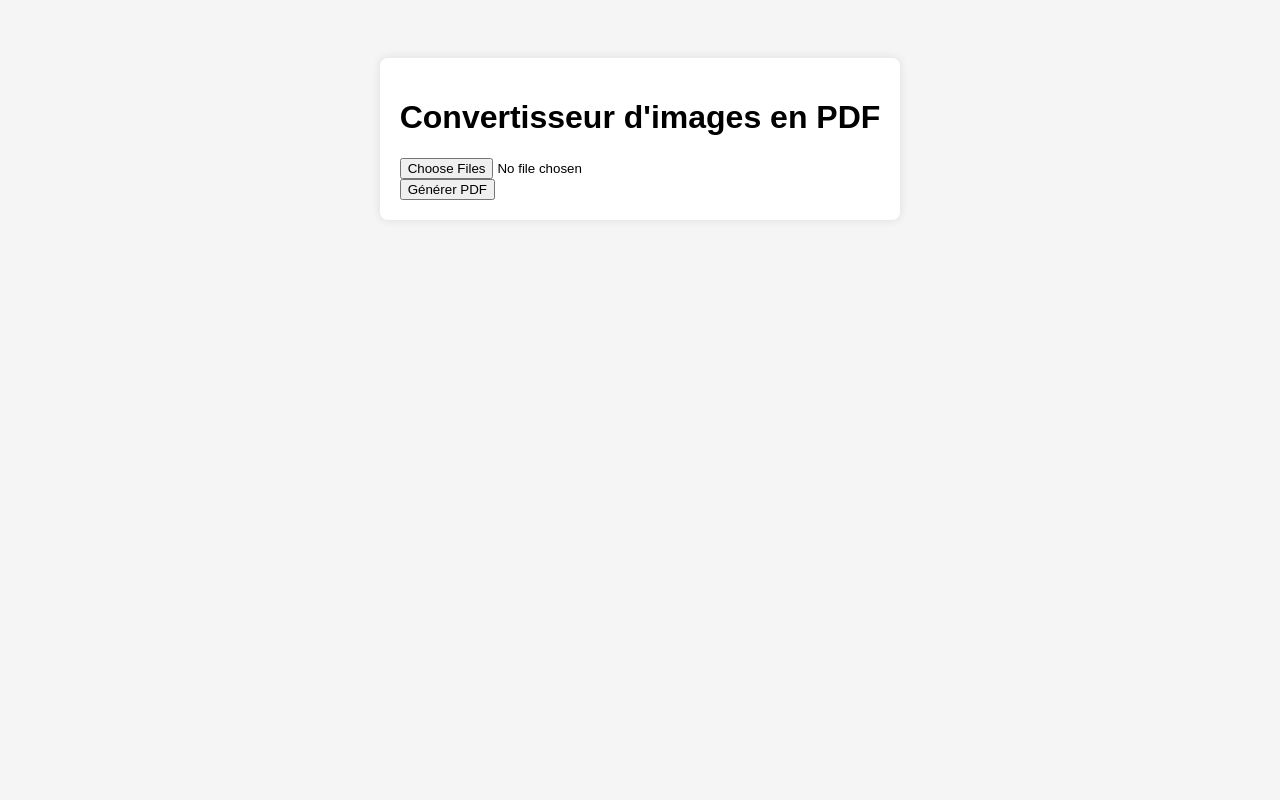
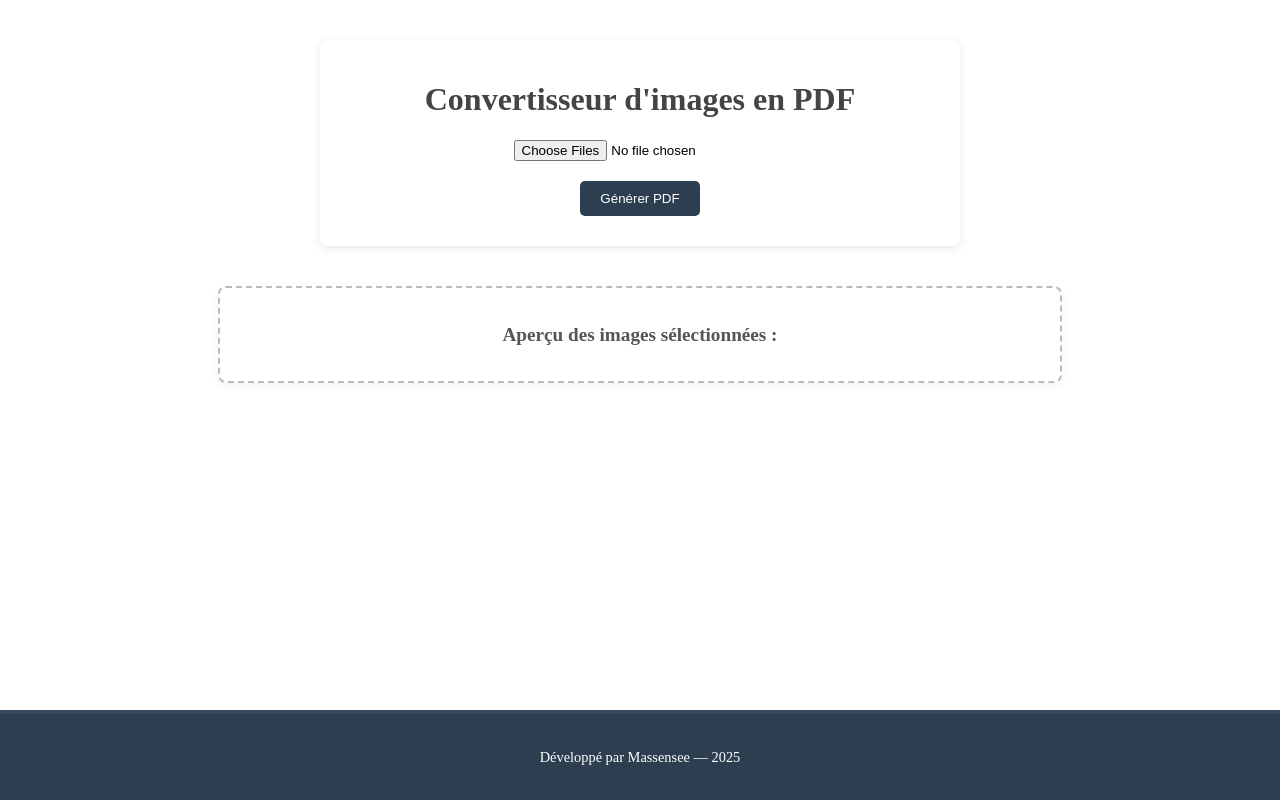
Before and after one commit to massensee/Convertisseur, a plain HTML site: page frontend/index.html in a window 1280 px wide. Drawn offline with Linux system fonts and the light colour scheme.

Commit message:
Correction HTML et CSS

```diff
--- a/frontend/app.js
+++ b/frontend/app.js
@@ -0,0 +1,7 @@
+const input = document.querySelector("input");
+const previsualise = document.getElementById("previewContainer");
+const genererBtn = document.getElementById("generatePdfBtn");
+
+input.addEventListener("change", (e) => {
+  console.log(input.files);
+});
--- a/frontend/index.html
+++ b/frontend/index.html
@@ -7,18 +7,25 @@
     <title>Convertisseur d'images en PDF</title>
   </head>
   <body>
+    <div class="wrapper">
+      <div class="content">
         <main class="container">
           <h1>Convertisseur d'images en PDF</h1>
-
           <input type="file" id="imageInput" accept="image/*" multiple />
-
-      <div id="previewContainer"></div>
-
           <button id="generatePdfBtn">Générer PDF</button>
           <a id="downloadLink" style="display: none" download="images.pdf"
             >Télécharger le PDF</a
           >
         </main>
+        <section class="visuelContainer">
+          <h2>Aperçu des images sélectionnées :</h2>
+          <div id="previewContainer"></div>
+        </section>
+      </div>
+      <footer class="footer">
+        <p>Développé par Massensee — 2025</p>
+      </footer>
+    </div>
     <script src="./app.js"></script>
   </body>
 </html>
--- a/frontend/style.css
+++ b/frontend/style.css
@@ -1,20 +1,103 @@
+html,
 body {
-  font-family: sans-serif;
-  background: #f5f5f5;
-  display: flex;
-  justify-content: center;
+  height: 100%;
+  margin: 0;
+  padding: 0;
 }
 
+.wrapper {
+  display: flex;
+  flex-direction: column;
+  min-height: 100vh;
+}
+
+.content {
+  flex: 1;
+}
+/* Conteneur principal */
 .container {
   max-width: 600px;
+  margin: 40px auto;
   padding: 20px;
-  background: white;
-  margin-top: 50px;
+  background-color: white;
   border-radius: 8px;
-  box-shadow: 0 0 10px rgba(0, 0, 0, 0.1);
+  box-shadow: 0 2px 8px rgba(0, 0, 0, 0.1);
 }
 
+h1,
+h2 {
+  text-align: center;
+  color: #444;
+}
+
+input[type="file"] {
+  display: block;
+  margin: 20px auto;
+}
+
+button {
+  display: block;
+  margin: 10px auto;
+  padding: 10px 20px;
+  background-color: #2c3e50;
+  color: white;
+  border: none;
+  border-radius: 5px;
+  cursor: pointer;
+}
+
+button:hover {
+  background-color: #34495e;
+}
+
+a#downloadLink {
+  display: block;
+  text-align: center;
+  margin-top: 20px;
+  color: #2980b9;
+}
+
+/* Zone de prévisualisation */
+.visuelContainer {
+  max-width: 800px;
+  margin: 30px auto;
+  padding: 20px;
+  background-color: #ffffff;
+  border: 2px dashed #bbb;
+  border-radius: 8px;
+  box-shadow: 0 2px 8px rgba(0, 0, 0, 0.05);
+}
+
+.visuelContainer h2 {
+  margin-bottom: 15px;
+  font-size: 1.2rem;
+  color: #555;
+}
+
+/* Conteneur des images */
+#previewContainer {
+  display: flex;
+  flex-wrap: wrap;
+  gap: 15px;
+  justify-content: flex-start;
+}
+
+/* Miniature */
 #previewContainer img {
-  max-width: 100px;
-  margin: 10px;
+  width: 100px;
+  height: 100px;
+  object-fit: cover;
+  border-radius: 6px;
+  border: 1px solid #ccc;
+  box-shadow: 0 1px 5px rgba(0, 0, 0, 0.1);
 }
+
+.footer {
+  text-align: center;
+  padding: 20px;
+  background-color: #2c3e50;
+  color: white;
+  margin-top: 40px;
+  font-size: 0.9rem;
+  border-top: 4px solid #34495e;
+}
```
Lines whose indentation alone changed are shown as unchanged.
